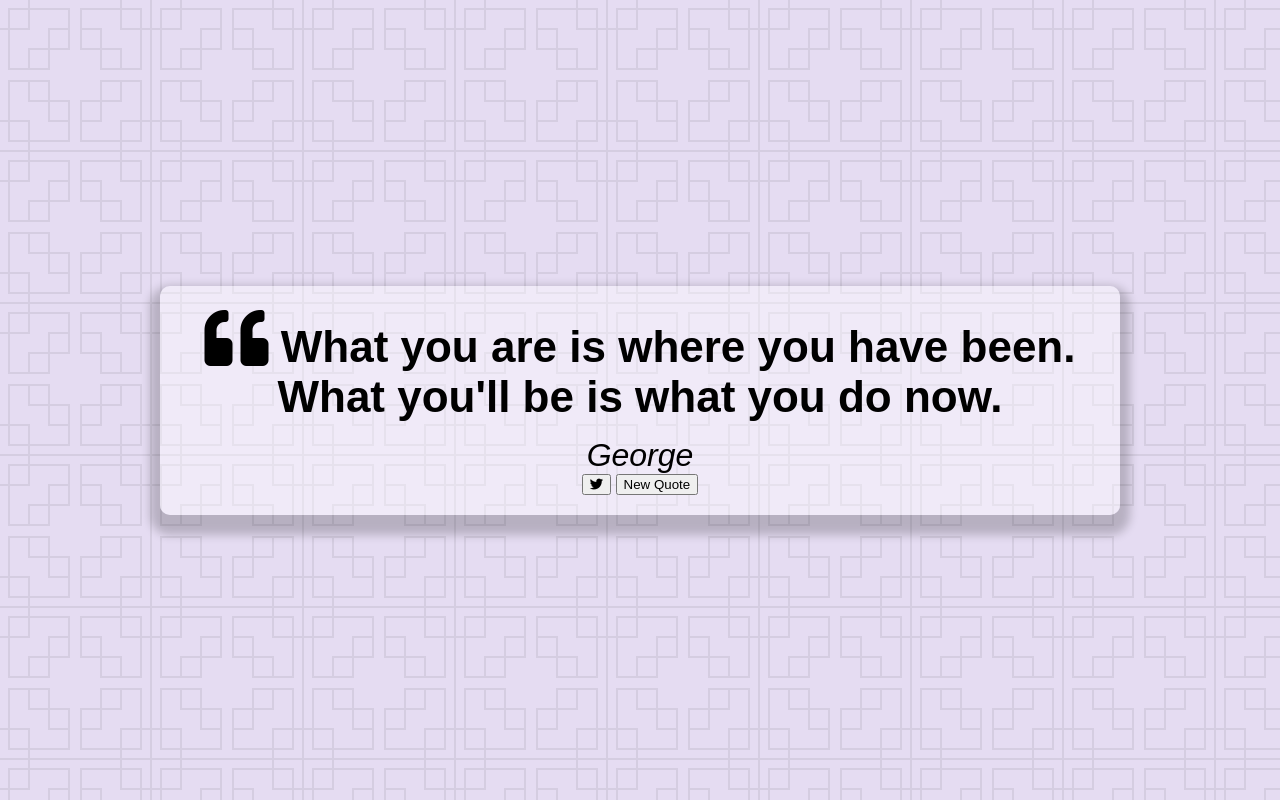
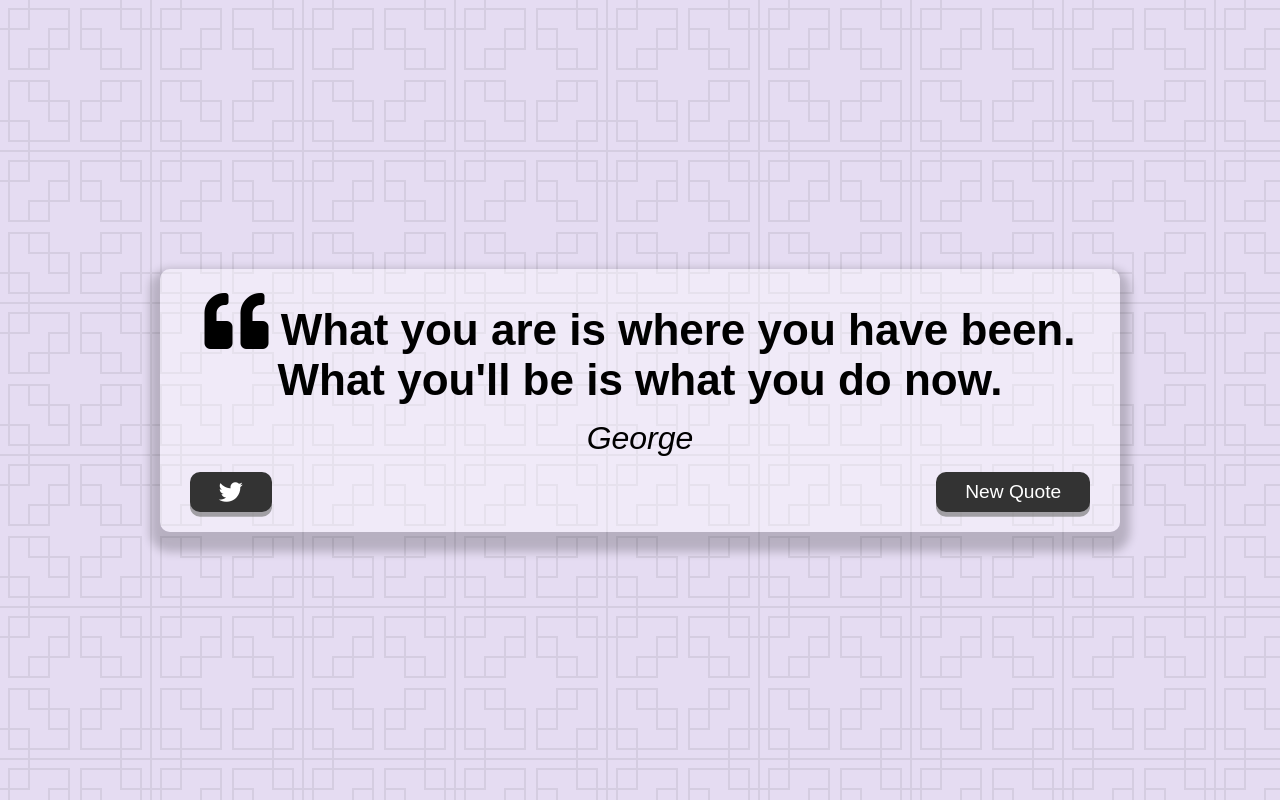
Before and after one commit to CQuinz/random-quote-generator, a plain HTML site: page index.html in a window 1280 px wide. Drawn offline with Linux system fonts and the light colour scheme.

Commit message:
styled button elements

```diff
--- a/style.css
+++ b/style.css
@@ -47,6 +47,42 @@ body{
   font-style: italic;
 }
 
+.button-container{
+  margin-top: 15px;
+  display: flex;
+  justify-content: space-between;
+}
+
+button{
+  cursor: pointer;
+  font-size: 1.2rem;
+  height: 2.5rem;
+  border: none;
+  border-radius: 10px;
+  color: #ffffff;
+  background: #333;
+  outline: none;
+  padding: 0.5rem 1.8rem;
+  box-shadow: 0 0.3rem rgba(121, 121, 121, 0.65);
+}
+
+button:hover{
+  filter: brightness(130%);
+}
+
+button:active{
+  transform: translate(0, 0.3rem);
+  box-shadow: 0 0.1rem rgba(255, 255, 255, 0.65);
+}
+
+.twitter-button:hover{
+  color: #38a1f3;
+}
+
+.fa-twitter{
+  font-size: 1.5rem;
+}
+
 /* Media Queries added - tablet or smaller */
 @media screen and (max-width: 1000px) {
   .quote-container{
```
